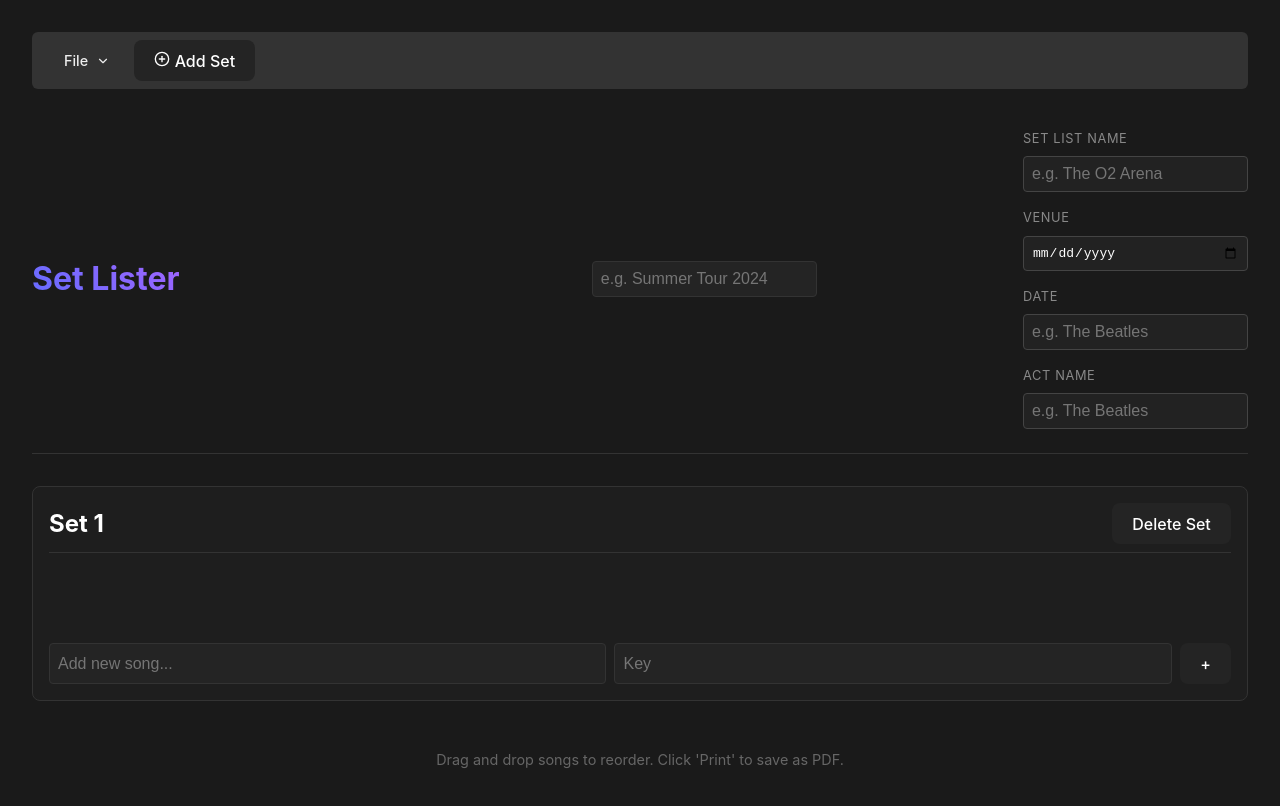
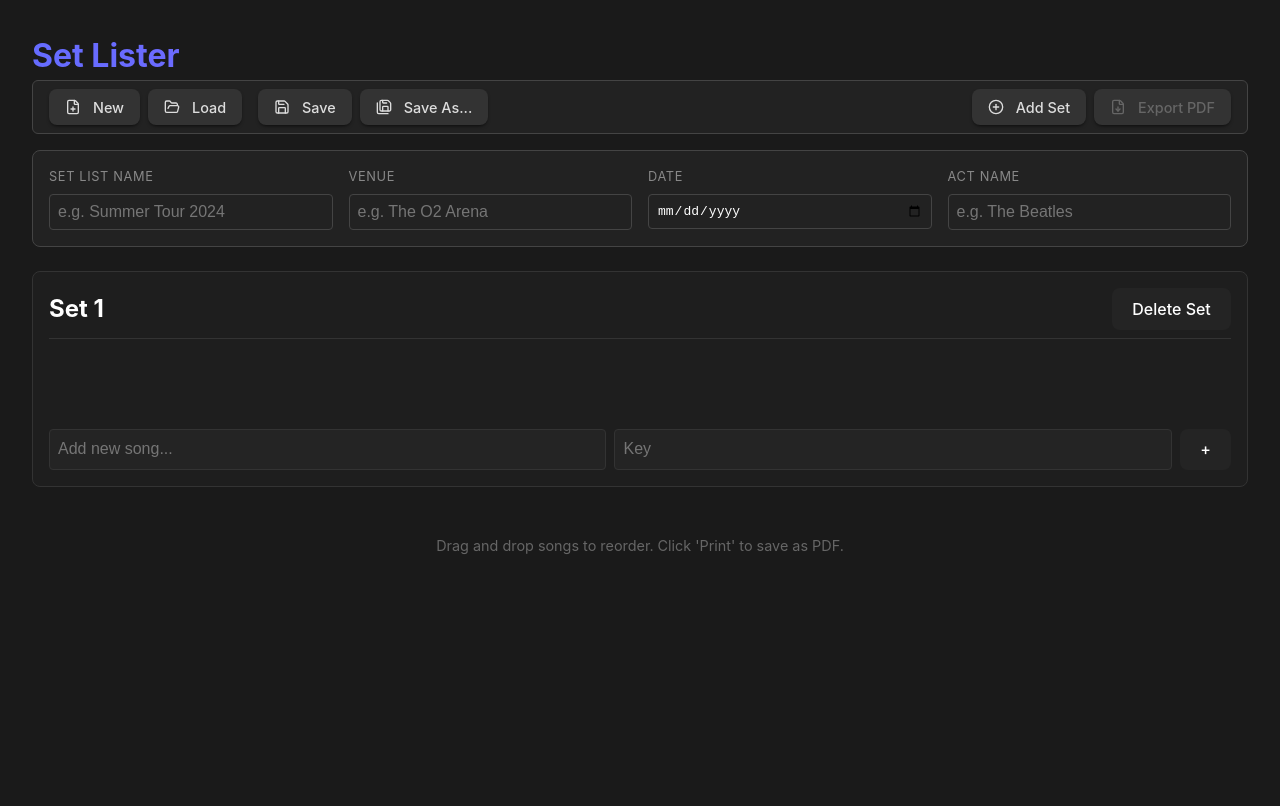
Before and after one commit to thebigdavec/set-lister, a Vue app: page / in a window 1280 px wide. Shown: the top 806 px of the page. Built offline with nearby package versions, Linux system fonts and the light colour scheme.

Commit message:
feat: update header layout and enhance MenuBar component for improved usability

```diff
--- a/src/App.vue
+++ b/src/App.vue
@@ -231,31 +231,34 @@
 <template>
   <div v-if="!showPreview" class="app-container">
     <header class="no-print">
+      <h1>Set Lister</h1>
       <MenuBar :has-sets="previewSets.length > 0" :is-dirty="store.isDirty" @new="startNew" @load="loadFromDisk"
         @save="saveToDisk" @save-as="saveToDisk({ altKey: true })" @add-set="addSet" @export="togglePreview" />
       <div class="header-top">
-        <h1>Set Lister</h1>
         <div class="controls">
           <input type="file" ref="fileInput" @change="handleLegacyLoad" accept=".json" style="display: none" />
         </div>
-        <input v-model="store.metadata.setListName" placeholder="e.g. Summer Tour 2024"
-          @blur="updateMetadata({ setListName: store.metadata.setListName })" @keyup.enter="blurInputOnEnter" />
+      </div>
+      <div class="header-metadata">
         <div class="metadata-grid">
           <div class="input-group">
             <label>Set List Name</label>
+            <input v-model="store.metadata.setListName" placeholder="e.g. Summer Tour 2024"
+              @blur="updateMetadata({ setListName: store.metadata.setListName })" @keyup.enter="blurInputOnEnter" />
+          </div>
+
+          <div class="input-group">
+            <label>Venue</label>
             <input v-model="store.metadata.venue" placeholder="e.g. The O2 Arena"
               @blur="updateMetadata({ venue: store.metadata.venue })" @keyup.enter="blurInputOnEnter" />
           </div>
+
           <div class="input-group">
-            <label>Venue</label>
+            <label>Date</label>
             <input v-model="store.metadata.date" type="date" @blur="updateMetadata({ date: store.metadata.date })"
               @keyup.enter="blurInputOnEnter" />
           </div>
-          <div class="input-group">
-            <label>Date</label>
-            <input v-model="store.metadata.actName" placeholder="e.g. The Beatles"
-              @blur="updateMetadata({ actName: store.metadata.actName })" @keyup.enter="blurInputOnEnter" />
-          </div>
+
           <div class="input-group">
             <label>Act Name</label>
             <input v-model="store.metadata.actName" placeholder="e.g. The Beatles"
@@ -302,21 +305,17 @@
 </template>
 
 <style scoped>
-
-  /* ... existing styles ... */
   header {
-    display: flex;
-    flex-direction: column;
-    gap: 1.5rem;
-    margin-bottom: 2rem;
-    padding-bottom: 1.5rem;
-    border-bottom: 1px solid #333;
+    margin-block-end: 1.5rem;
   }
 
-  .header-top {
-    display: flex;
-    justify-content: space-between;
-    align-items: center;
+  .header-top {}
+
+  .header-metadata {
+    background-color: #222;
+    padding: 1rem;
+    border-radius: 8px;
+    border: 1px solid #444;
   }
 
   .metadata-grid {
--- a/src/components/MenuBar.vue
+++ b/src/components/MenuBar.vue
@@ -1,7 +1,6 @@
 <script setup lang="ts">
-import { onMounted, onUnmounted, ref, withDefaults } from 'vue';
+  import { withDefaults } from 'vue';
   import {
-  ChevronDown,
     FileDown,
     FilePlus,
     FolderOpen,
@@ -10,7 +9,7 @@ import {
     SaveAll,
   } from 'lucide-vue-next';
 
-const props = withDefaults(
+  withDefaults(
     defineProps<{
       hasSets?: boolean;
       isDirty?: boolean;
@@ -22,133 +21,76 @@ const props = withDefaults(
   );
 
   type MenuAction = 'new' | 'load' | 'save' | 'save-as' | 'add-set' | 'export';
-type MenuName = 'file' | null;
 
   const emit = defineEmits<{
     (e: MenuAction): void;
   }>();
 
-const activeMenu = ref<MenuName>(null);
-const menuRef = ref<HTMLDivElement | null>(null);
-
-function toggleMenu(menuName: MenuName): void {
-  activeMenu.value = activeMenu.value === menuName ? null : menuName;
+  function handleAction(action: MenuAction): void {
+    // Centralized emit so every button automatically closes transient UI if needed later
+    emit(action);
   }
-
-function closeMenu(): void {
-  activeMenu.value = null;
-}
-
-function handleAction(action: MenuAction): void {
-  emit(action);
-  closeMenu();
-}
-
-function handleClickOutside(event: MouseEvent): void {
-  if (menuRef.value && event.target instanceof Node && !menuRef.value.contains(event.target)) {
-    closeMenu();
-  }
-}
-
-onMounted(() => {
-  document.addEventListener('click', handleClickOutside);
-});
-
-onUnmounted(() => {
-  document.removeEventListener('click', handleClickOutside);
-});
 </script>
 
 <template>
-  <div class="menu-bar no-print" ref="menuRef">
-    <div class="menu-item" :class="{ active: activeMenu === 'file' }">
-      <button class="menu-trigger" @click.stop="toggleMenu('file')">
-        File
-        <ChevronDown :size="14" />
-      </button>
-      <div v-if="activeMenu === 'file'" class="dropdown-menu">
-        <button @click="handleAction('new')" class="dropdown-item">
+  <div class="menu-bar no-print">
+    <div class="menu-left">
+      <button @click="handleAction('new')" class="action-item">
         <FilePlus :size="16" /> New
       </button>
-        <button @click="handleAction('load')" class="dropdown-item">
+      <button @click="handleAction('load')" class="action-item">
         <FolderOpen :size="16" /> Load
       </button>
       <div class="divider"></div>
-        <button @click="handleAction('save')" class="dropdown-item">
-          <Save :size="16" /> Save
+      <button @click="handleAction('save')" class="action-item">
+        <Save :size="16" /> Save <span v-if="isDirty">*</span>
       </button>
-        <button @click="handleAction('save-as')" class="dropdown-item">
+      <button @click="handleAction('save-as')" class="action-item">
         <SaveAll :size="16" /> Save As...
       </button>
-        <button @click="handleAction('export')" class="dropdown-item" :disabled="!hasSets">
+    </div>
+    <div class="menu-right">
+      <div v-if="isDirty" class="dirty-indicator">
+        (edited)
+      </div>
+      <button @click="handleAction('add-set')" class="action-item">
+        <PlusCircle :size="16" /> Add Set
+      </button>
+      <button @click="handleAction('export')" class="action-item" :disabled="!hasSets">
         <FileDown :size="16" /> Export PDF
       </button>
     </div>
+
   </div>
 
-    <button @click="handleAction('add-set')" class="menu-item">
-      <PlusCircle :size="16" /> Add Set
-    </button>
 
-    <div v-if="isDirty" class="dirty-indicator">
-      (edited)
-    </div>
-  </div>
 </template>
 
 <style scoped>
   .menu-bar {
     display: flex;
+    justify-content: space-between;
     gap: 0.5rem;
-    background: #333;
+    background: #222;
+    border: 1px solid #444;
     padding: 0.5rem 1rem;
     border-radius: 6px;
     margin-bottom: 1rem;
     position: relative;
     z-index: 100;
     align-items: center;
+    text-wrap: nowrap;
+
+    >* {
+      display: flex;
+      gap: 0.5rem;
+      align-items: center;
+    }
   }
 
-  .menu-item {
-    position: relative;
-  }
-
-  .menu-trigger {
-    background: transparent;
-    border: none;
-    color: #eee;
-    padding: 0.5rem 1rem;
-    border-radius: 4px;
-    cursor: pointer;
-    display: flex;
-    align-items: center;
-    gap: 0.5rem;
-    font-size: 0.9rem;
-    transition: background-color 0.2s;
-  }
-
-  .menu-trigger:hover,
-  .menu-item.active .menu-trigger {
-    background: #444;
-  }
-
-  .dropdown-menu {
-    position: absolute;
-    top: 100%;
-    left: 0;
-    background: #2a2a2a;
-    border: 1px solid #444;
-    border-radius: 6px;
-    min-width: 180px;
-    box-shadow: 0 4px 12px rgba(0, 0, 0, 0.3);
-    padding: 0.5rem 0;
-    margin-top: 0.25rem;
-    display: flex;
-    flex-direction: column;
-  }
-
-  .dropdown-item {
-    background: transparent;
+  .action-item {
+    background: #333;
+    box-shadow: 0 2px 4px -2px #000;
     border: none;
     color: #ddd;
     padding: 0.6rem 1rem;
@@ -162,12 +104,13 @@ onUnmounted(() => {
     transition: background-color 0.1s;
   }
 
-  .dropdown-item:hover {
+  .action-item:hover {
     background: #444;
     color: white;
+    box-shadow: 0 3px 6px -2px #000;
   }
 
-  .dropdown-item:disabled {
+  .action-item:disabled {
     color: #666;
     cursor: not-allowed;
   }
```
Lines whose indentation alone changed are shown as unchanged.
